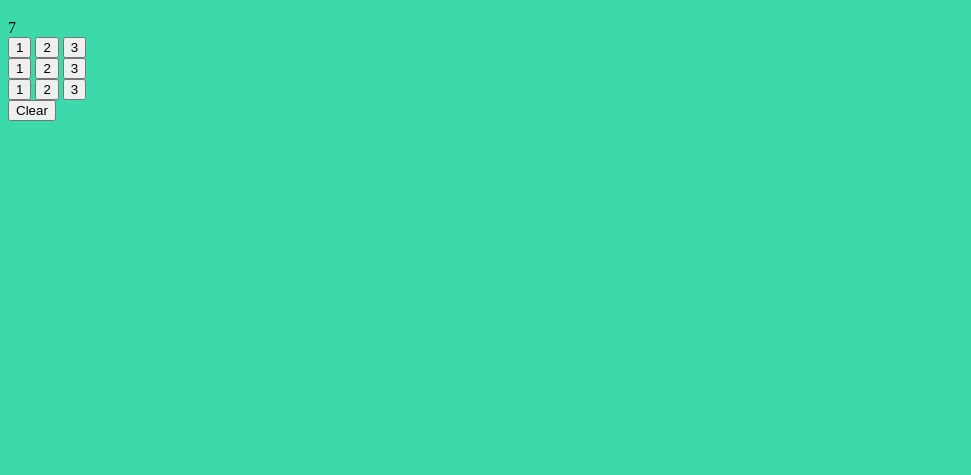
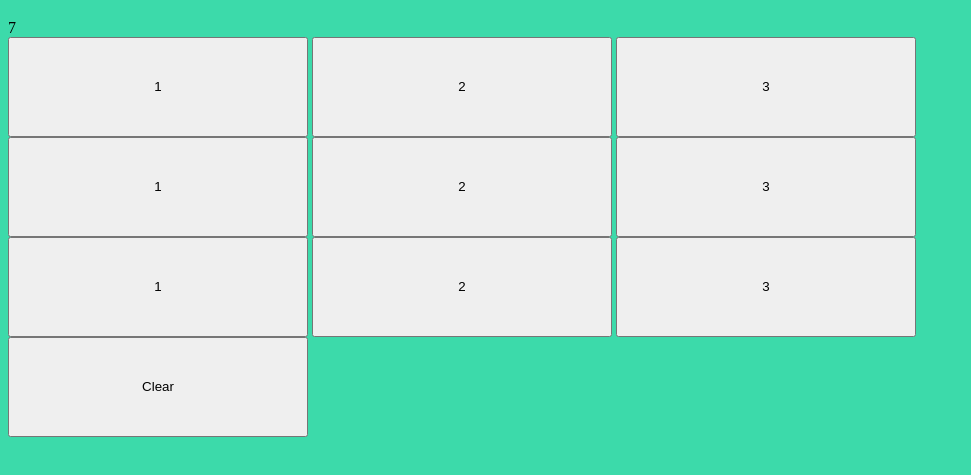
Before and after one commit to 7002bejon/CodebreakerProject, a plain HTML site: page index.html in a window 1280 px wide. Shown: the part 61-536 px from the top of the page, without its empty margins (0-971 px from the left). Drawn offline with Linux system fonts and the light colour scheme.

Commit message:
Update style.css

```diff
--- a/style.css
+++ b/style.css
@@ -5,7 +5,6 @@ body {
     background-color: rgb(60, 218, 170)
 }
 button {
-    width: 300 px;
-    height: 100 px;
-
+    width: 300px;
+    height: 100px;
 }
```
